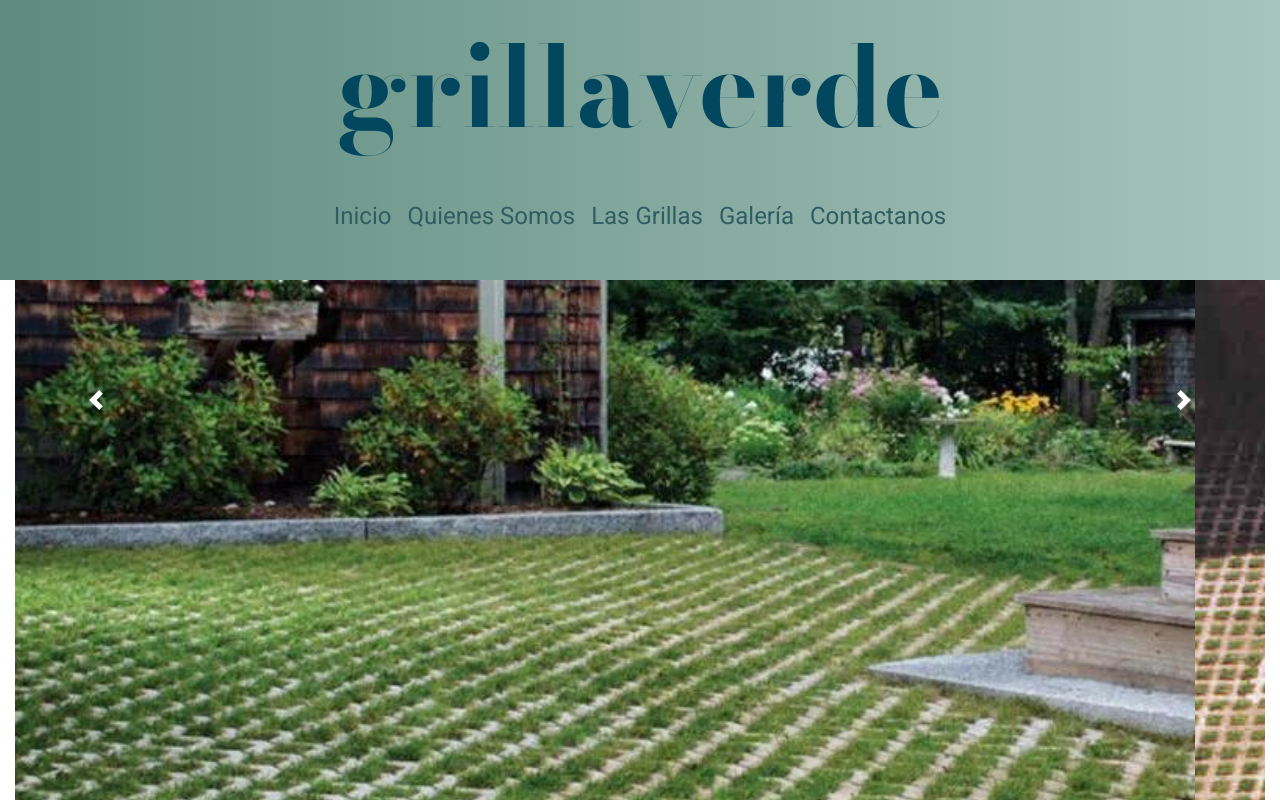
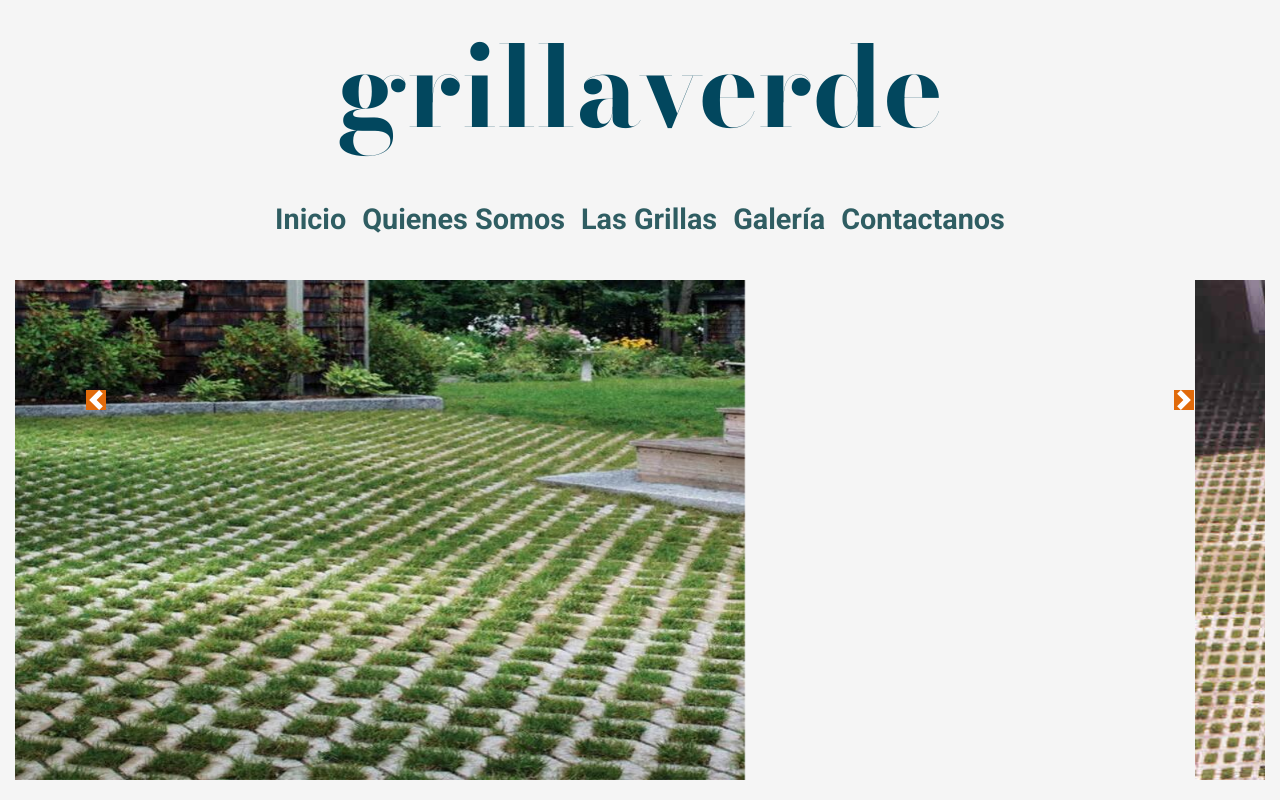
Before and after one commit to paceci/grillaverde, a website: page galeria.html in a window 1280 px wide. Shown: the top 800 px of the page. Drawn offline with nearby package versions, Linux system fonts and the light colour scheme.

Commit message:
mejoras en galeria y cambio estilos en menu

```diff
--- a/galeria.html
+++ b/galeria.html
@@ -45,6 +45,9 @@
                 <div class="carousel-item">
                     <img src="imagenes/Grilla1.jpg" class="d-block w-100" alt="zamping levantando grillas">
                 </div>
+                <div class="carousel-item">
+                    <img src="imagenes/cesped2.jpg" class="d-block w-100" alt="zamping levantando grillas">
+                </div>
             </div>
             </div>
                 <a class="carousel-control-prev" href="#carouselExampleControls" role="button" data-slide="prev">
--- a/scss/_inicio.scss
+++ b/scss/_inicio.scss
@@ -11,7 +11,7 @@ body {
 .encabezado {
     height: 280px;
     width: 100%;
-    background: linear-gradient(to right, #5E8B7E, #A7C4BC);
+    background: whitesmoke;
 }
 .logo a {
     padding: 20px;
@@ -28,8 +28,8 @@ body {
 }
 
 .menu {
-    font-weight: 400;
-    font-size: 1.5rem;
+    font-weight: 700;
+    font-size: 1.8rem;
     display: flex;
     flex-direction: row;
     flex-wrap: wrap;
@@ -41,7 +41,7 @@ body {
     text-decoration: none;
 }
 .menu a:hover {
-    color: #02475E !important;
+    color: #e16b0b !important;
 }
 
 .main {
@@ -134,9 +134,17 @@ body {
     color: #5E8B7E;
     width: fit-content;
 }
+.fotos {
+    background-color: whitesmoke;
+    display: flex;
+    flex-direction: row;
+    flex-wrap: wrap;
+    justify-content: center;
+    align-content: center;
+}
 .fotos img {
-    height: auto;
-    width: 100%;
+    height: 500px;
+    width: 800px !important;
 }
 .presentacion p {
     font-size: 2.5rem;
@@ -162,6 +170,9 @@ body {
     top: 200px;
     bottom: 200px;
     opacity: 1;
+}
+.carousel-control-next-icon, .carousel-control-prev-icon {
+    background-color: #e16b0b;
 }
 .consulta {
     font-family: 'Roboto', sans-serif;
@@ -196,7 +207,7 @@ body {
 
 .pie {
     height: 130px;
-    background: linear-gradient(to left, #5E8B7E, #A7C4BC);
+    background: whitesmoke;
     font-family: 'Roboto', sans-serif;
     color: #2F5D62;
     font-size: 1rem;
```
Also changed, not shown: css/estilos.css.
